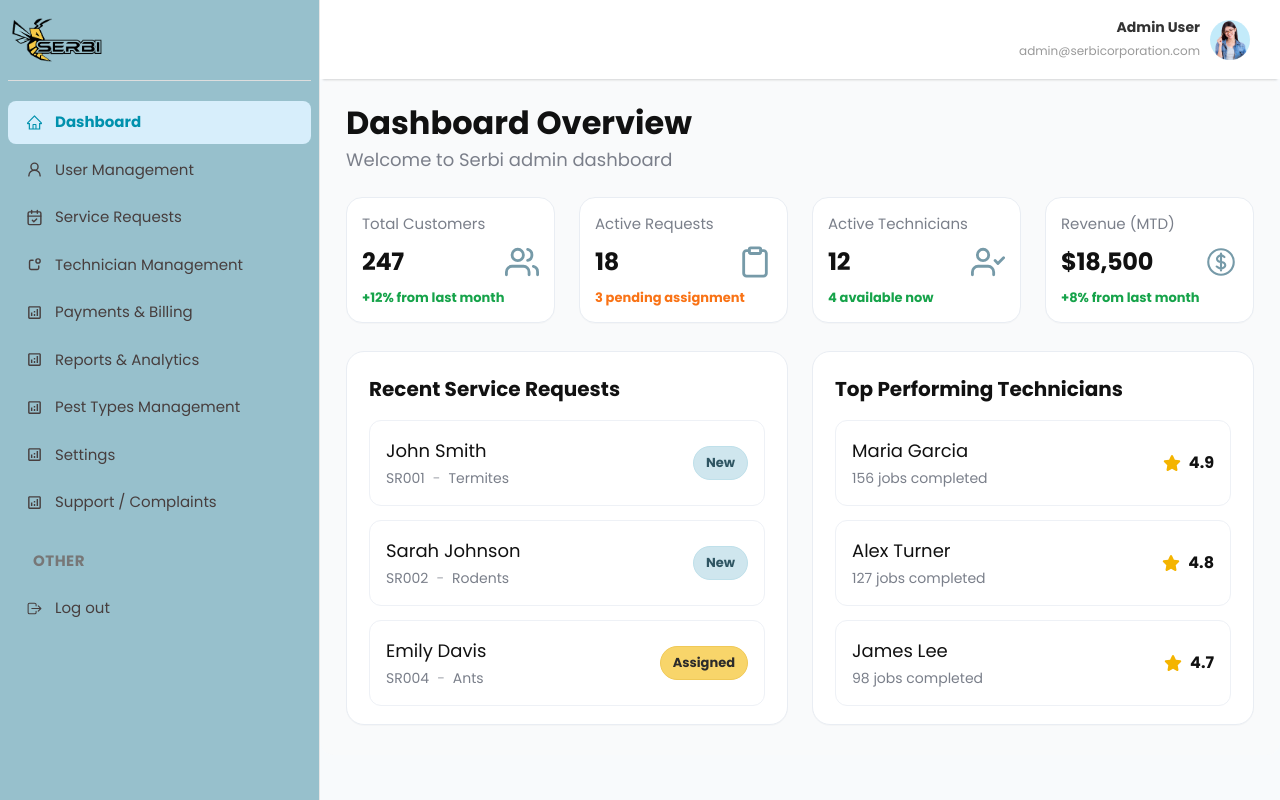
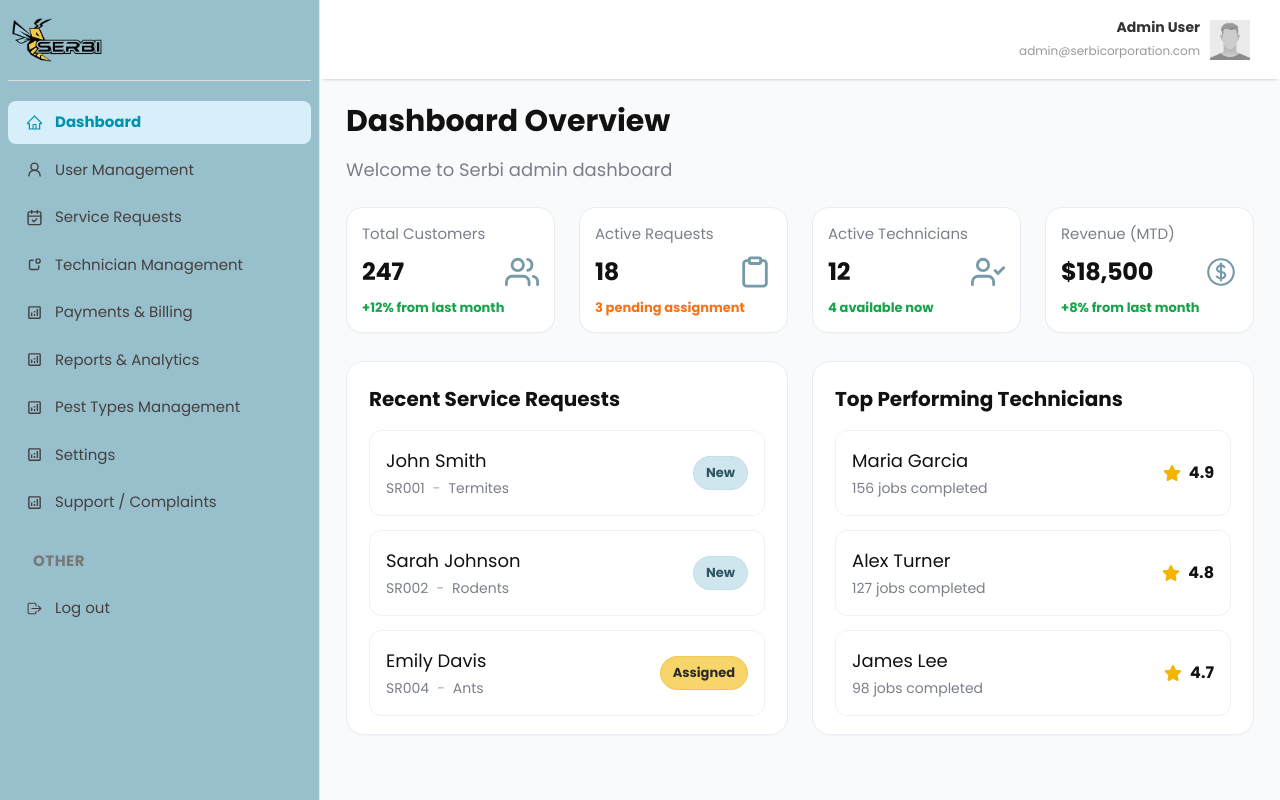
Before and after one commit to 0SyedAli/serbi-corporation, a Next.js app: page /admin/dashboard in a window 1280 px wide. Built offline with nearby package versions, Linux system fonts and the light colour scheme; no server answers.

Commit message:
update profile pic

```diff
--- a/src/app/admin/dashboard/page.jsx
+++ b/src/app/admin/dashboard/page.jsx
@@ -39,7 +39,7 @@ export default function DashboardOverviewMain() {
     <div className="serbi-page">
       {/* Title */}
       <div className="mb-4">
-        <div className="serbi-title">Dashboard Overview</div>
+        <div className="serbi-um-title">Dashboard Overview</div>
         <div className="serbi-subtitle">Welcome to Serbi admin dashboard</div>
       </div>
 
--- a/src/app/admin/dashboard/users/page.jsx
+++ b/src/app/admin/dashboard/users/page.jsx
@@ -44,7 +44,7 @@ export default function UserManagementMain() {
 
   return (
     <div className="serbi-um-page">
-      <div className="serbi-title">User Management</div>
+      <div className="serbi-um-title">User Management</div>
 
       {/* Tabs (reuse previous tabs CSS) */}
       <div className="mt-3">
```
Also changed, not shown: public/images/profile-avatar.png.
